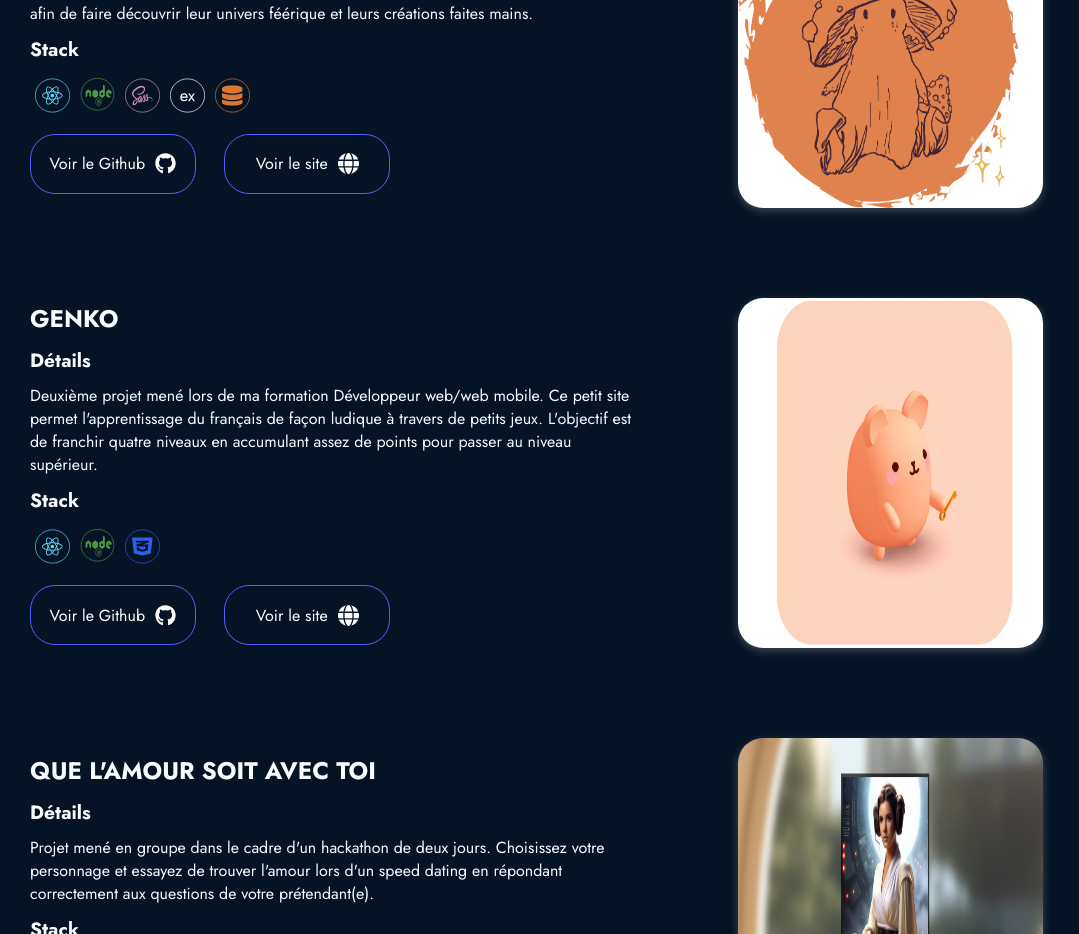
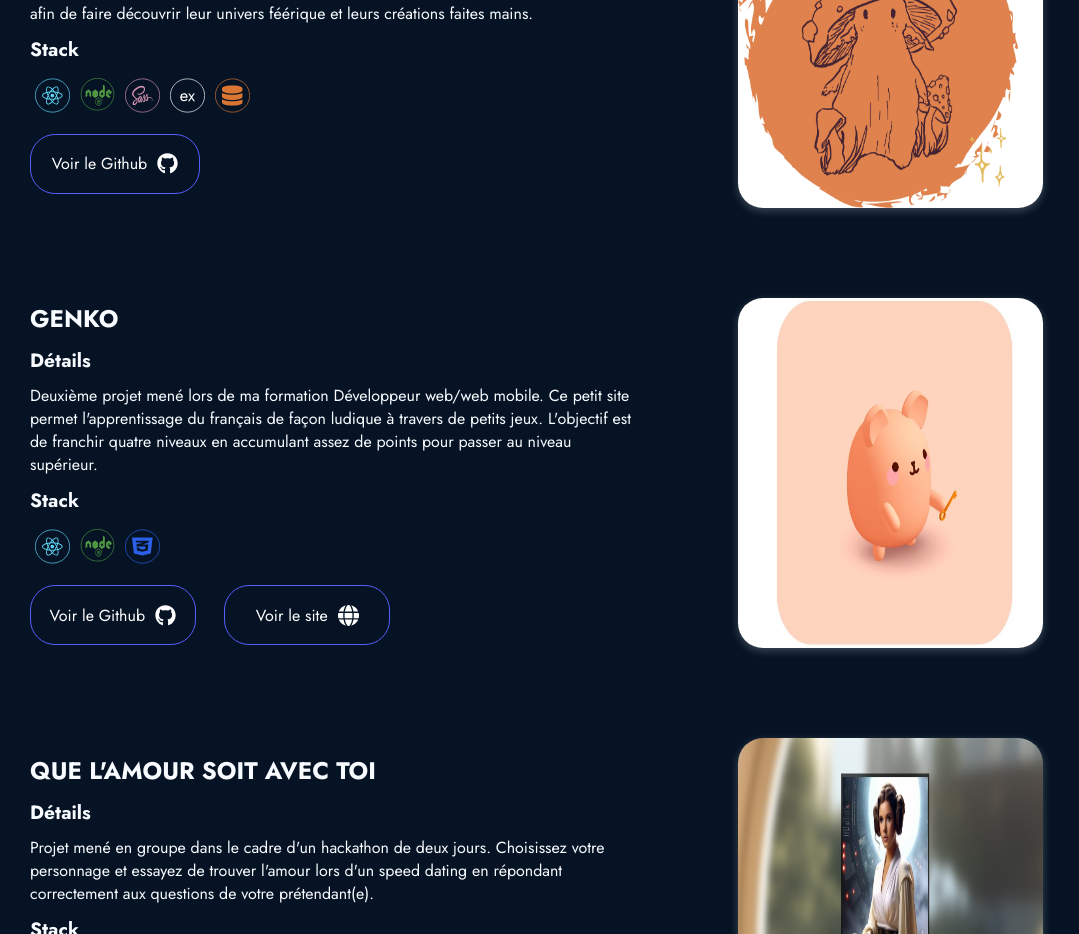
Before and after one commit to Eric198809/Portfolio, a React (Vite) app: page / in a window 1280 px wide. Shown: the part 2680-3614 px from the top of the page, without its empty margins (0-1079 px from the left). Built offline with nearby package versions, Linux system fonts and the light colour scheme.

Commit message:
modif condition bouton site web

```diff
--- a/src/components/ProjetCard.jsx
+++ b/src/components/ProjetCard.jsx
@@ -25,10 +25,10 @@ const ProjetCard = ({ projet }) => {
               Voir le Github
               <img src={logoGithub} alt="logo Github" />
             </a>
-            <a href={projet.website} className="header_button">
+           { projet.website && <a href={projet.website} className="header_button">
               Voir le site
               <img src={logoWorld} alt="logo world" />
-            </a>
+            </a>}
           </div>
         </div>
         <img className="image_projet" src={projet.image} />
```
